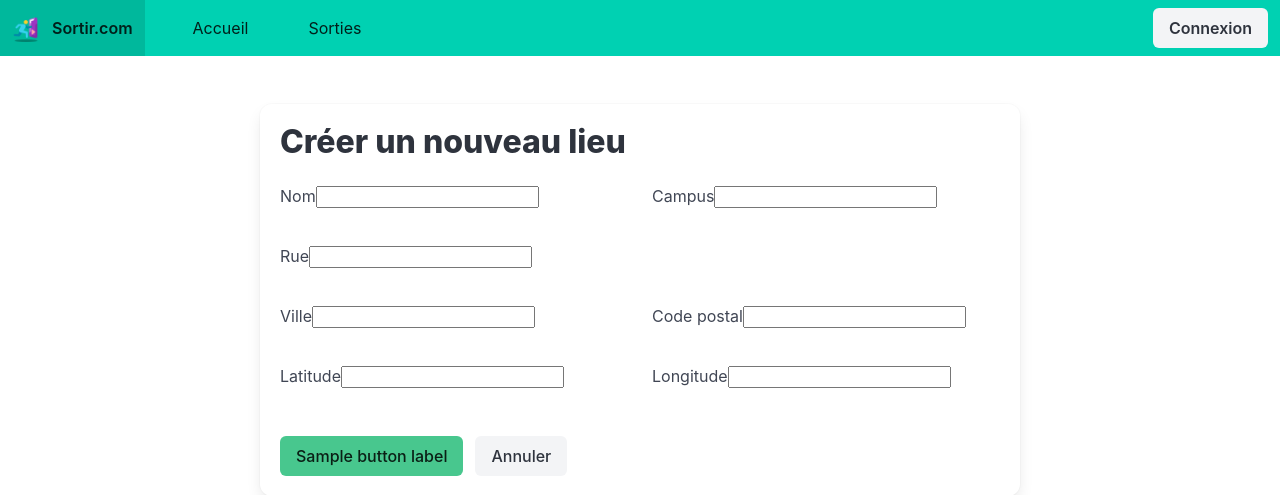
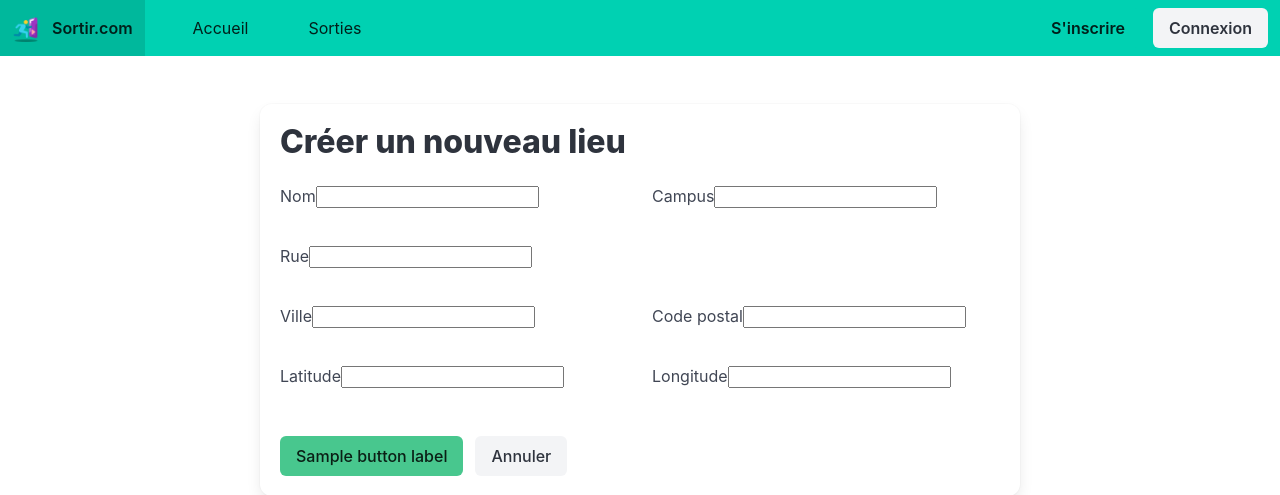
Before and after one commit to CptKake/sortir-com, a Symfony app: template templates/lieu/new.html.twig in a window 1280 px wide. Shown: the top 495 px of the page. Run offline with Twig, Linux system fonts and the light colour scheme; the template is opened without the code that fills it: most values are stand-ins (such as "Sample title", 1, 10 or a date in 2020); form fields are guessed from the names that the template uses; some libraries are stand-ins or nearby versions.

Commit message:
[Tâche #3] MAJ chemins navbar

```diff
--- a/templates/partials/_navbar.html.twig
+++ b/templates/partials/_navbar.html.twig
@@ -61,6 +61,9 @@
             {% else %}
                 <div class="navbar-item">
                     <div class="buttons">
+                        <a class="button is-primary" href="{{ path('app_register') }}">
+                            <strong>S'inscrire</strong>
+                        </a>
                         <a class="button is-light" href="{{ path('app_login') }}">
                             <strong>Connexion</strong>
                         </a>
```
